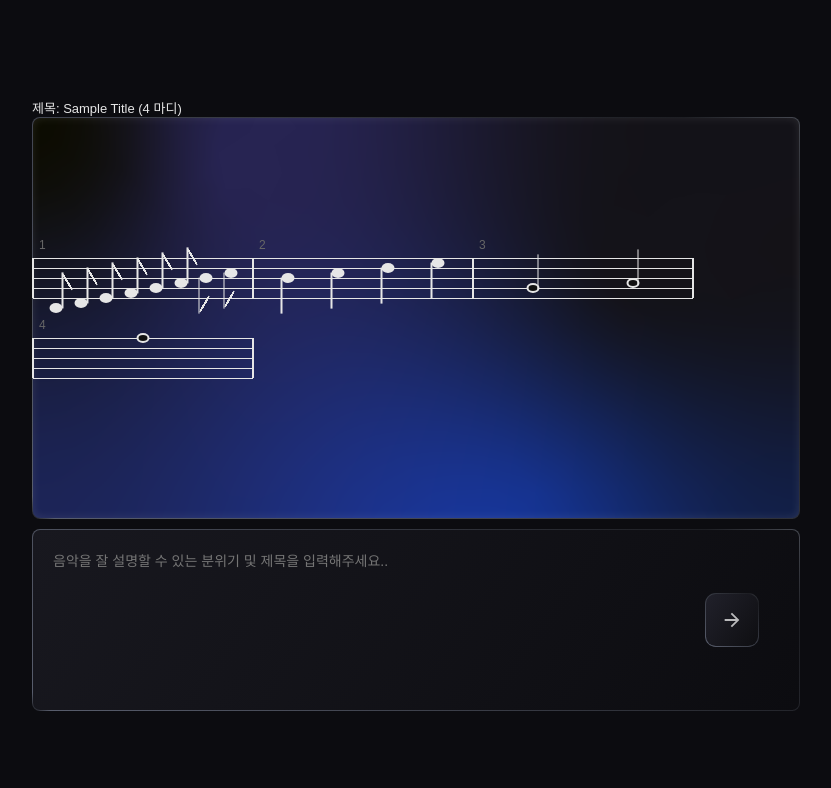
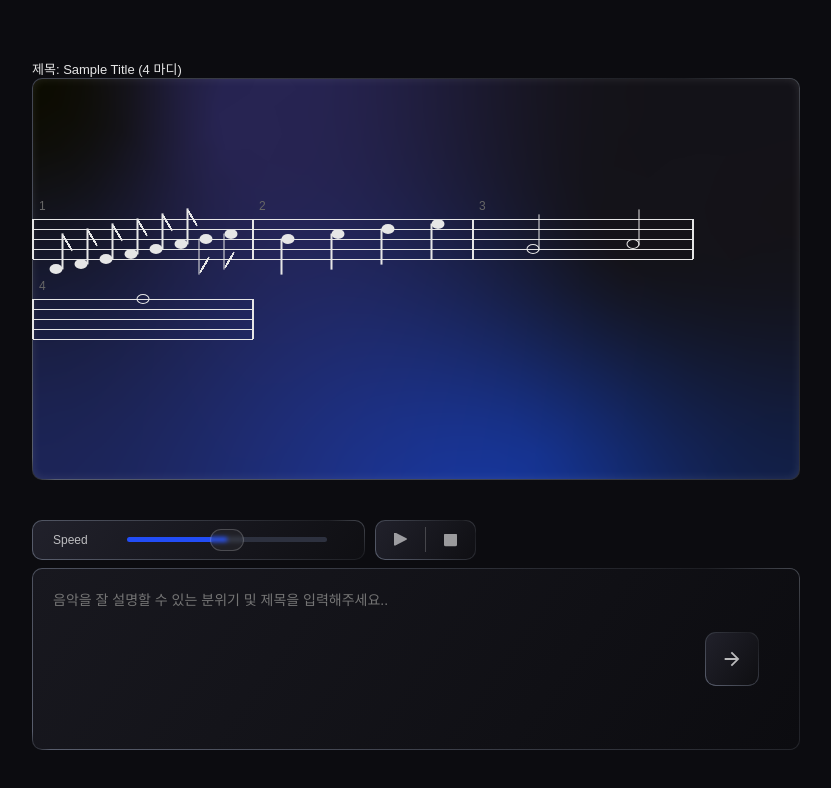
Before and after one commit to heehee8878/2025_web_programming_project, a plain HTML site: page index.html in a window 1280 px wide. Shown: the whole page, without its empty margins (224-1055 px from the left). Drawn offline with Linux system fonts and the light colour scheme; a web font is replaced by a local one.

Commit message:
feat: add speed controller and status buttons to enhance music sheet interaction

```diff
--- a/index.html
+++ b/index.html
@@ -18,6 +18,21 @@
             <div class="sheet-wrap">
                 <div class="staff-row" id="sheet"></div>
             </div>
+            <div class="controller-area">
+                <div class="speed-controller-area">
+                    <span class="controller-label">Speed</span>
+                    <input type="range" class="speed-controller" min="0" max="2" step="0.1" value="1" />
+                </div>
+                <div class="status-controller-area">
+                    <button class="status-button">
+                        <img src="./resources/imgs/start_button.svg" alt="Start" />
+                    </button>
+                    <div class="seperator"></div>
+                    <button class="status-button">
+                        <img src="./resources/imgs/stop_button.svg" alt="Stop" />
+                    </button>
+                </div>
+            </div>
             <div class="prompt-area">
                 <textarea class="prompt-input" placeholder="음악을 잘 설명할 수 있는 분위기 및 제목을 입력해주세요.."></textarea>
                 <button class="prompt-enter-button">
--- a/scripts/main.js
+++ b/scripts/main.js
@@ -40,5 +40,17 @@ window.onload = () => {
         }
     });
 
+    // Speed controller change
+    const speedController = document.querySelector('.speed-controller');
+    speedController.addEventListener('input', (event) => {
+        const speedValue = event.target.value;
+        const max = event.target.max;
+        const min = event.target.min;
+
+        const percentage = ((speedValue - min) / (max - min)) * 100;
+
+        speedController.style.setProperty('--filled-percentage', `${percentage}%`);
+    });
+
     //#endregion
 };
--- a/styles/main.css
+++ b/styles/main.css
@@ -36,7 +36,7 @@ h1 {
 .sheet-wrap {
     background-size: cover;
     height: 400px;
-    border-radius: 8px;
+    border-radius: 10px;
 
     display: flex;
     flex-direction: column;
@@ -71,10 +71,126 @@ h1 {
 	display: none
 }
 
+
+/* Controller Area */
+.controller-area {
+    height: 38px;
+    display: flex;
+    gap: 10px;
+    margin-top: 40px;
+}
+
+.speed-controller-area {
+    height: 100%;
+    border-radius: 10px;
+    display: flex;
+    justify-content: center;
+    align-items: center;
+    gap: 37px;
+
+    border: 1px solid transparent;
+    background-image: linear-gradient(125deg, #21212b, #0f0f13), linear-gradient(45deg, #1d1e23 0%, #585d6c 2%, #1d1e23 90%, #464951 100%);
+    background-origin: border-box;
+    background-clip: content-box, border-box;
+}
+
+.controller-label {
+    color: white;
+    font-size: 9pt;
+    margin-left: 20px;
+    opacity: 0.7;
+}
+
+.speed-controller {
+    margin-right: 37px;
+    appearance: none;
+    background-color: transparent;
+    cursor: pointer;
+    width: 200px;
+
+    --filled-percentage: 50%;
+}
+
+.speed-controller::-webkit-slider-thumb {
+    appearance: none;
+    width: 34px;
+    height: 22px;
+    border-radius: 11px;
+    background-color: rgba(255, 255, 255, 0.048);
+    border: 1px solid rgba(255, 255, 255, 0.192);
+    backdrop-filter: blur(2px);
+    margin-top: calc((5px - 22px) * 0.5);
+
+    transform: translateX(calc(-17px + var(--filled-percentage)));
+}
+
+.speed-controller::-webkit-slider-runnable-track {
+    appearance: none;
+    height: 5px;
+    background: #444;
+    border-radius: 2.5px;
+    background-color: #224DF6; /* filled */
+    background-color: #2d313f; /* unfilled */
+
+    background: linear-gradient(
+        to right,
+        #224DF6 0%,
+        #224DF6 var(--filled-percentage),
+        #2d313f var(--filled-percentage),
+        #2d313f 100%
+    );
+}
+
+.status-controller-area {
+    height: 100%;
+    border-radius: 10px;
+    display: flex;
+    justify-content: center;
+    align-items: center;
+    overflow: hidden;
+
+    border: 1px solid transparent;
+    background-image: linear-gradient(125deg, #21212b, #0f0f13), linear-gradient(45deg, #1d1e23 0%, #585d6c 2%, #1d1e23 90%, #464951 100%);
+    background-origin: border-box;
+    background-clip: content-box, border-box;
+}
+
+.status-button {
+    background-color: transparent;
+    border: none;
+    flex: 1;
+    height: 100%;
+    padding: 0 18px;
+    transition: background-color 0.2s;
+}
+
+.seperator {
+    width: 1px;
+    background-color: rgba(255, 255, 255, 0.2);
+    height: 65%;
+    align-self: center;
+}
+
+.status-button:hover {
+    background-color: rgba(255, 255, 255, 0.048);
+    cursor: pointer;
+}
+
+.status-button:active {
+    background-color: rgba(255, 255, 255, 0.096);
+}
+
+.status-button img {
+    transform: translateY(1.5px);
+    opacity: 0.7;
+    width: 13px;
+}
+
+/* # Prompt Area */
 .prompt-area {
     margin-top: 10px;
     height: 180px;
-    border-radius: 8px;
+    border-radius: 10px;
     color: white;
     border: 1px solid transparent;
     background-image: linear-gradient(125deg, #18181f, #0c0c10), linear-gradient(45deg, #1d1e23 0%, #585d6c 2%, #1d1e23 90%, #464951 100%);
--- a/styles/sheet.css
+++ b/styles/sheet.css
@@ -3,7 +3,7 @@
 	--staff-spacing: 10px;
 	--line-color: #e6e6e6;
 	--note-black: #e6e6e6;
-	--note-white: #111;
+	--note-white: transparent;
 	--bar-width: 220px;
 	--bar-padding: 10px;
 	--note-head-w: 13px;
@@ -54,8 +54,8 @@
     border-radius: 50%;
     box-sizing: border-box;
 }
-.dur-1-1{ background:var(--note-white); border:2px solid var(--note-black) }
-.dur-1-2{ background:var(--note-white); border:2px solid var(--note-black) }
+.dur-1-1{ background:var(--note-white); border:1.9px solid var(--note-black) }
+.dur-1-2{ background:var(--note-white); border:1.9px solid var(--note-black) }
 .dur-1-4,.dur-1-8{ background:var(--note-black) }
 
 /* 수정된 부분: stem-up, stem-down 구분 */
```
Also changed, not shown: resources/imgs/start_button.svg (added), resources/imgs/stop_button.svg (added).
